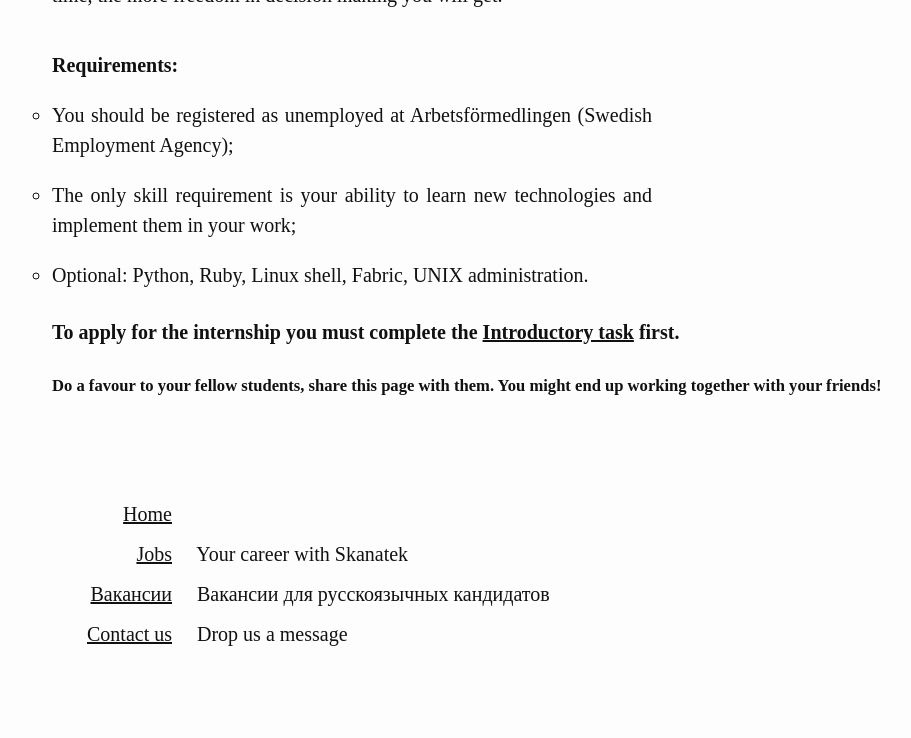
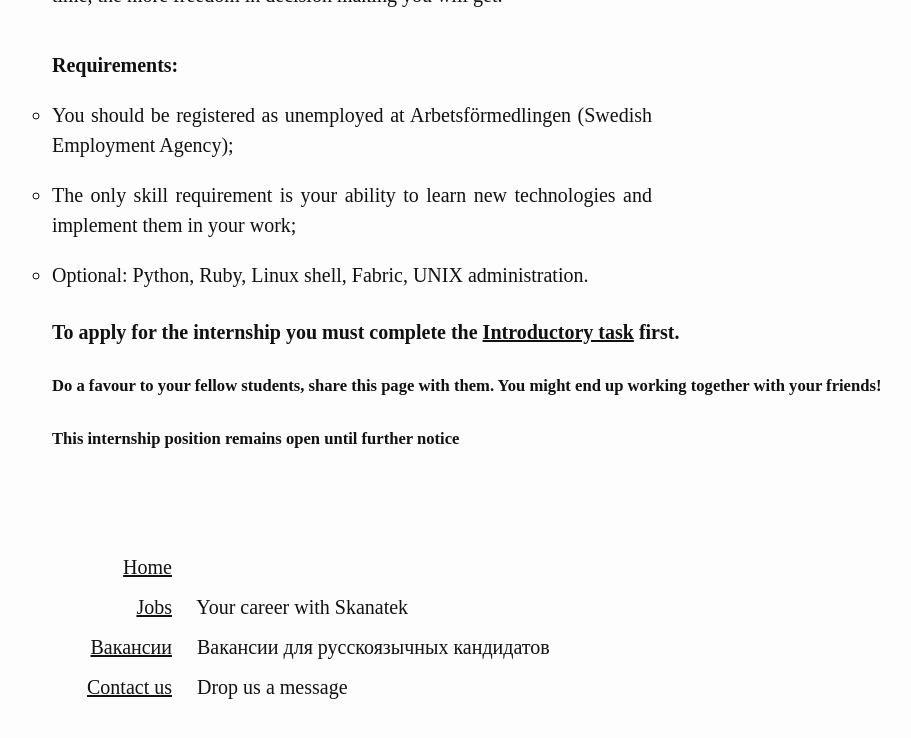
Before and after one commit to stazhirovka/stazhirovka.github.io, a Jekyll site: the page built from software-engineer-job-internship-stockholm-goteborg-malmo.markdown, in a window 1280 px wide and 900 px high, scrolled down 1540 px. Shown: the top 738 px of the window, without its empty margins (76-987 px from the left). Built offline with Jekyll 4.4.1, drawn with Linux system fonts in a browser that asks for light colours; nearby versions of some CDN libraries; library files that are not in the unit come from our copies; Markdown is read by kramdown in place of the engine named in the settings.

Commit message:
Added notice line to en/swe praktik page'

```diff
--- a/mjukvara-ingenjor-jobb-for-studenter-stockholm-goteborg-malmo.markdown
+++ b/mjukvara-ingenjor-jobb-for-studenter-stockholm-goteborg-malmo.markdown
@@ -5,6 +5,7 @@ title: Mjukvara Ingenjör jobb för studenter i Stockholm, Göteborg, Malmö och
 
 ## Arbetspraktik: lär dig koda på riktigt och få betalt!
 ### Jobb som programvaruingenjör för studenter i Stockholm, Göteborg, Malmö och andra svenska städer.
+
 
 *Praktikplatserna bedrivs inom ramen för Arbetsförmedlingens program för [arbetspraktik](http://www.arbetsformedlingen.se/download/18.46ccfec5127ddccec778000492/). Du behöver vara registrerad som arbetssökande hos [Arbetsförmedlingen](http://www.arbetsformedlingen.se/) för kunna ansöka om den här typen av stöd.*
 
--- a/software-engineer-job-internship-stockholm-goteborg-malmo.markdown
+++ b/software-engineer-job-internship-stockholm-goteborg-malmo.markdown
@@ -5,6 +5,7 @@ title: Software Engineer job for students in Stockholm, Göteborg, Malmö and ot
 
 ## Arbetspraktik: learn to code for real and get paid!
 ### Software Engineer job for students in Stockholm, Göteborg, Malmö and other Swedish cities.
+
 
 *The internship is powered by the [Arbetspraktik program](http://www.arbetsformedlingen.se/download/18.46ccfec5127ddccec778000492/) of the Swedish Labour Agency. You need to be registered as unemployed at [Arbetsförmedlingen](http://www.arbetsformedlingen.se/) to apply for this type of support.*
 
@@ -54,3 +55,6 @@ title: Software Engineer job for students in Stockholm, Göteborg, Malmö and ot
 <span class='st_plusone_large' displayText='Google +1'></span>
 <span class='st_baidu_large' displayText='Baidu'></span>
 </div>
+
+
+##### This internship position remains open until further notice
```
Also changed, not shown: other parts of mjukvara-ingenjor-jobb-for-studenter-stockholm-goteborg-malmo.markdown (+3 -0 lines).
